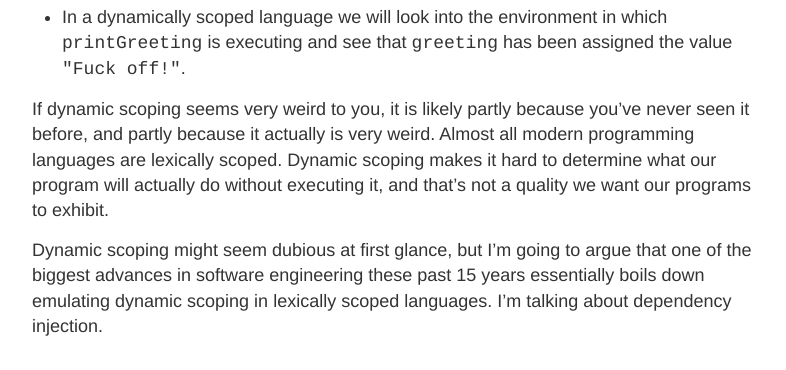
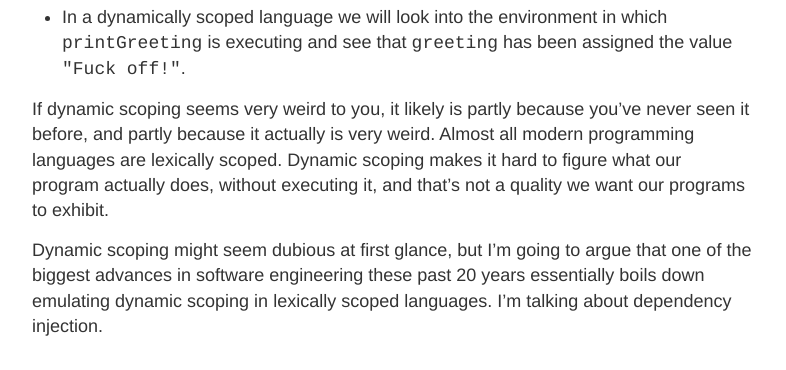
Before and after one commit to gulundin/gulundin.github.io, a Jekyll site: the page built from _posts/2019-10-26-di-frameworks-are-dynamic-binding.md, in a window 1280 px wide and 900 px high, scrolled down 806 px. Shown: the part 161-531 px from the top of the window, without its empty margins (248-1034 px from the left). Built offline with Jekyll 4.4.1, drawn with Linux system fonts in a browser that asks for light colours; some of the changed text lies outside the part shown.

Commit message:
Some editing of di-frameworks

```diff
--- a/_posts/2019-10-26-di-frameworks-are-dynamic-binding.md
+++ b/_posts/2019-10-26-di-frameworks-are-dynamic-binding.md
@@ -30,13 +30,13 @@ is defined and see that `greeting` has been assigned the value `"Hello!"`.
 * In a dynamically scoped language we will look into the environment in which `printGreeting`
 is executing and see that `greeting` has been assigned the value `"Fuck off!"`.
 
-If dynamic scoping seems very weird to you, it is likely partly because you've never seen it before,
+If dynamic scoping seems very weird to you, it likely is partly because you've never seen it before,
 and partly because it actually is very weird. Almost all modern programming languages are lexically
-scoped. Dynamic scoping makes it hard to determine what our program will actually do without executing it,
+scoped. Dynamic scoping makes it hard to figure what our program actually does, without executing it,
 and that's not a quality we want our programs to exhibit.
 
 Dynamic scoping might seem dubious at first glance, but I'm going to argue that one of the biggest
-advances in software engineering these past 15 years essentially boils down emulating dynamic scoping
+advances in software engineering these past 20 years essentially boils down emulating dynamic scoping
 in lexically scoped languages. I'm talking about dependency injection.
 
 ## Dependency injection
```
Also changed, not shown: other parts of _posts/2019-10-26-di-frameworks-are-dynamic-binding.md (+2 -2 lines).
